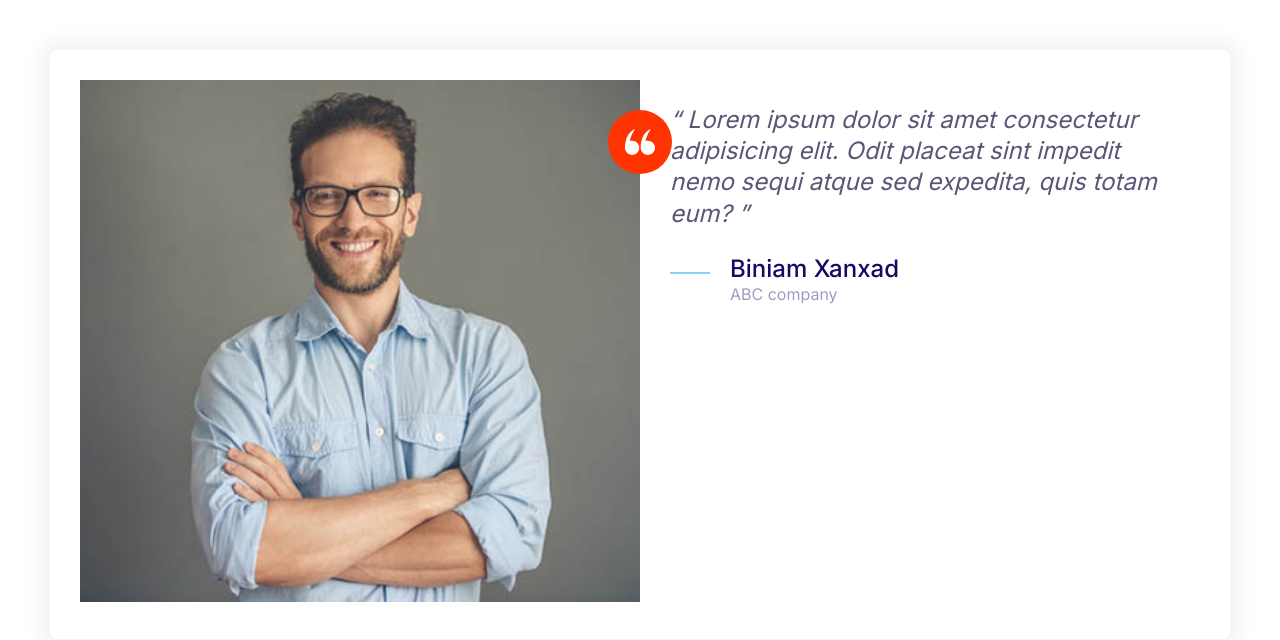
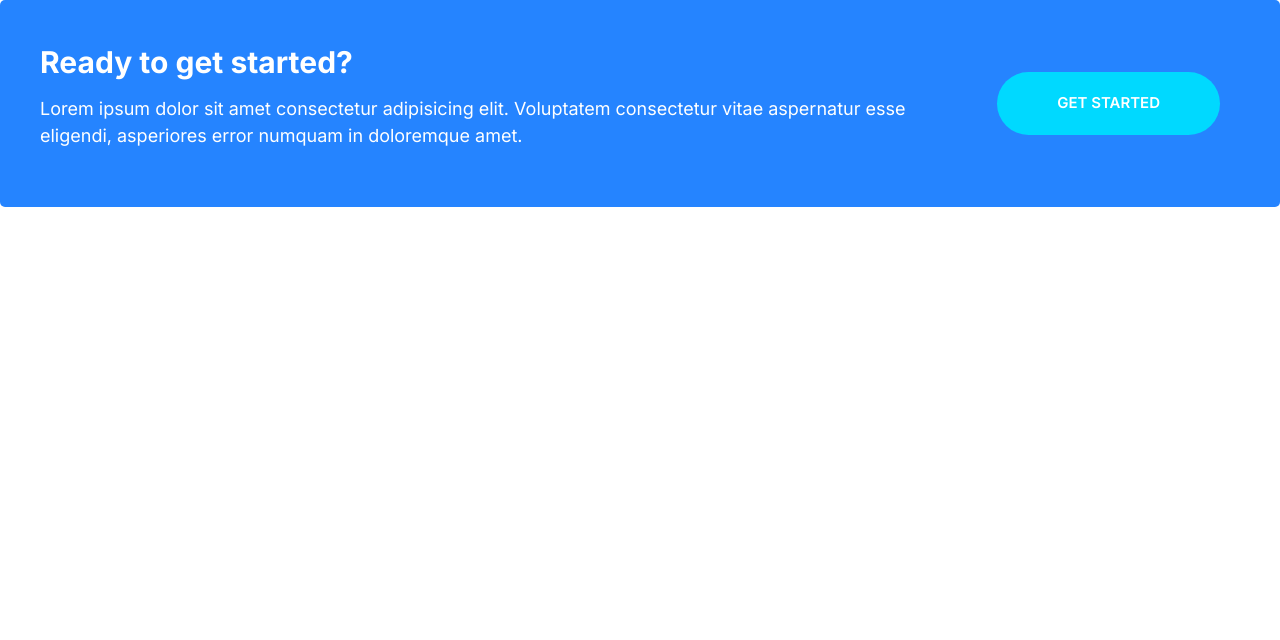
Before and after one commit to xanxad/moshify, a plain HTML site: page index.html in a window 1280 px wide. Drawn offline with Linux system fonts and the light colour scheme.

Commit message:
build the callout component

```diff
--- a/css/styles.css
+++ b/css/styles.css
@@ -200,6 +200,10 @@ a{
 }
 .btn--accent:hover {
     background: #ec3000;
+}
+.btn--stretched {
+    padding-left: 6rem;
+    padding-right: 6rem;
 }
 .btn--block{
     width: 100%;
@@ -411,3 +415,36 @@ a{
     }
 
 }
+/*callout*/
+.callout {
+    padding: 4rem;
+    border-radius: 5px;
+}
+.callout--primary {
+    background: var(--color-primary);
+    color: #fff;
+}
+.callout__heading {
+    color: #fff;
+    margin-top: 0;
+    font-size: 3rem;
+}
+.callout .btn {
+    justify-self: center;
+    align-self: center;
+}
+.callout__content {
+    text-align: center;
+}
+@media screen and (min-width: 768px) {
+    .callout .grid--1x2 {
+        grid-template-columns: 1fr auto;
+    }
+    .callout__content {
+        text-align: left;
+    }
+    .callout .btn {
+        justify-self: start;
+        margin: 0 2rem;
+    }
+}
--- a/index.html
+++ b/index.html
@@ -13,36 +13,18 @@
     <link rel="stylesheet" href="css/normalize.css" />
     <link rel="stylesheet" href="css/styles.css" />
   </head>
-  <body style="padding: 5rem">
-    <div class="card testimonial">
+  <body>
+    <div class="callout callout--primary">
       <div class="grid grid--1x2">
-        <div class="testimonial__image">
-          <img src="images/testimonial.jpg" alt="A happy, smiling customer" />
-          <span class="icon-container icon-container--accent">
-            <svg class="icon icon--white icon--small">
-              <use xlink:href="images/sprite.svg#quotes"></use>
-            </svg>
-          </span>
+        <div class="callout__content">
+          <h2 class="callout__heading">Ready to get started?</h2>
+          <p>
+            Lorem ipsum dolor sit amet consectetur adipisicing elit. Voluptatem
+            consectetur vitae aspernatur esse eligendi, asperiores error numquam
+            in doloremque amet.
+          </p>
         </div>
-        <blockquote class="quote">
-          <p class="quote__text">
-            Lorem ipsum dolor sit amet consectetur adipisicing elit. Odit
-            placeat sint impedit nemo sequi atque sed expedita, quis totam eum?
-          </p>
-          <footer>
-            <div class="media">
-              <div class="media__image">
-                <svg class="icon icon--primary quote__line">
-                  <use xlink:href="images/sprite.svg#line"></use>
-                </svg>
-              </div>
-              <div class="media__body">
-                <h3 class="media__title quote__author">Biniam Xanxad</h3>
-                <p class="quote__organization">ABC company</p>
-              </div>
-            </div>
-          </footer>
-        </blockquote>
+        <a href="#" class="btn btn--secondary btn--stretched">Get Started</a>
       </div>
     </div>
   </body>
```
Also changed, not shown: components/callouts.html (added, +13 -0 lines).
